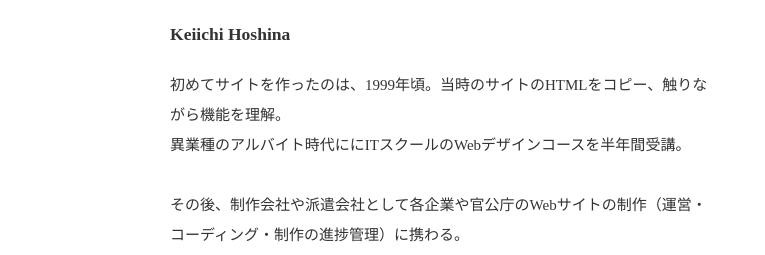
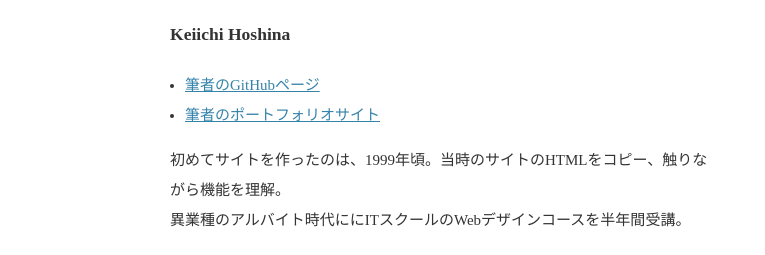
Before and after one commit to KeiichiHoshina/soshina3, a plain HTML site: page about/index.html in a window 1280 px wide. Shown: the part 378-633 px from the top of the page, 0-765 px from the left. Drawn offline with nearby package versions, Linux system fonts and the light colour scheme.

Commit message:
リンクの追加。

```diff
--- a/about/index.html
+++ b/about/index.html
@@ -35,6 +35,10 @@
 				<div class="profile-txt scrollme animateme" data-opacity="0" data-to="0" data-from="0.5" data-scale="0" data-to="0.05" data-from="0.55" data-when="enter">
 					<h2 class="icon">Profile</h2>
 					<h3 class="profile-name">Keiichi Hoshina</h3>
+					<ul class="profile-link">
+						<li><a href="https://github.com/KeiichiHoshina" target="_blank">筆者のGitHubページ</a></li>
+						<li><a href="https://keiichihoshina.github.io/soshina3/">筆者のポートフォリオサイト</a></li>
+					</ul>
 					<p>初めてサイトを作ったのは、1999年頃。当時のサイトのHTMLをコピー、触りながら機能を理解。<br>
 					異業種のアルバイト時代ににITスクールのWebデザインコースを半年間受講。<br><br>
 					その後、制作会社や派遣会社として各企業や官公庁のWebサイトの制作（運営・コーディング・制作の進捗管理）に携わる。<br>
--- a/common/css/style.css
+++ b/common/css/style.css
@@ -267,6 +267,23 @@ h2 {
 
 #about .profile-txt .profile-name {font-weight: bold;}
 
+#about .profile-txt .profile-link {
+	margin-left: 1em;
+	margin-bottom: 1em;
+}
+
+#about .profile-txt .profile-link li {
+	list-style-type: disc;
+}
+
+#about .profile-txt .profile-link a {
+	text-decoration: underline;
+}
+
+#about .profile-txt .profile-link a:hover {
+	text-decoration: none;
+}
+
 #about .profile-image {
 	float: right;
 	width: 340px;
```
